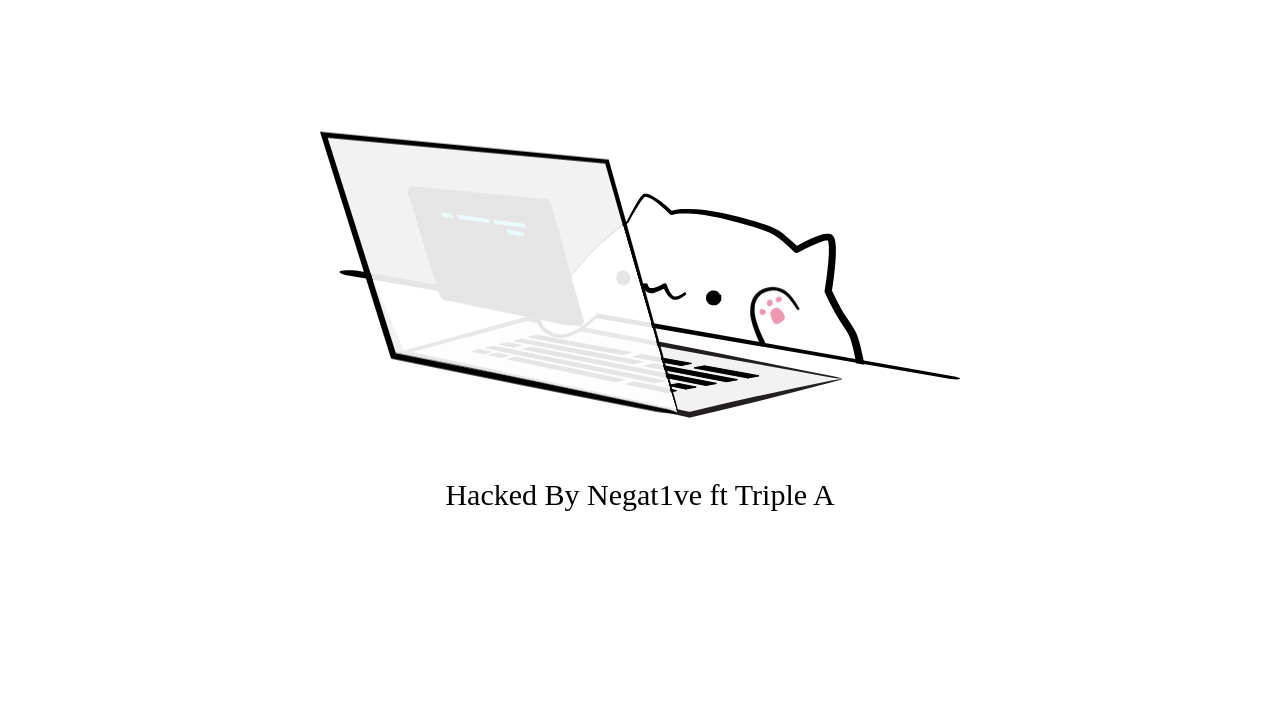
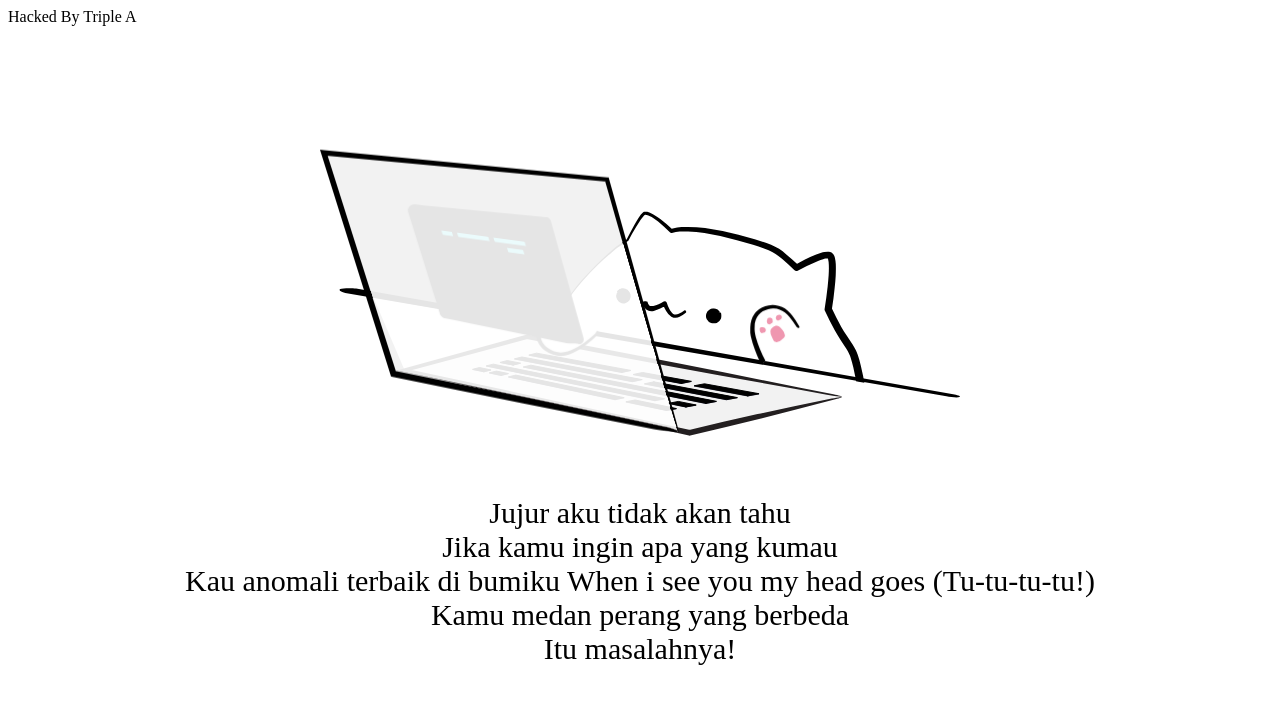
Before and after one commit to kumalpride1/kuliah.malam.or.id, a plain HTML site: page index.html in a window 1280 px wide. Drawn offline with Linux system fonts and the light colour scheme.

Commit message:
Update index.html

```diff
--- a/index.html
+++ b/index.html
@@ -381,6 +381,7 @@ path#f3-l9 {
 <script type="text/javascript">
 </script>
 <body>
+   Hacked By Triple A
 <center>
 <div class="content">
   <div class="container">
@@ -511,5 +512,10 @@ path#f3-l9 {
   </div>
 </div>
 <div class="nyan">
-Hacked By Negat1ve ft Triple A
+Jujur aku tidak akan tahu<br>
+Jika kamu ingin apa yang kumau<br>
+Kau anomali terbaik di bumiku
+When i see you my head goes (Tu-tu-tu-tu!)<br>
+Kamu medan perang yang berbeda <br>
+Itu masalahnya!<br>
 </div>
```
